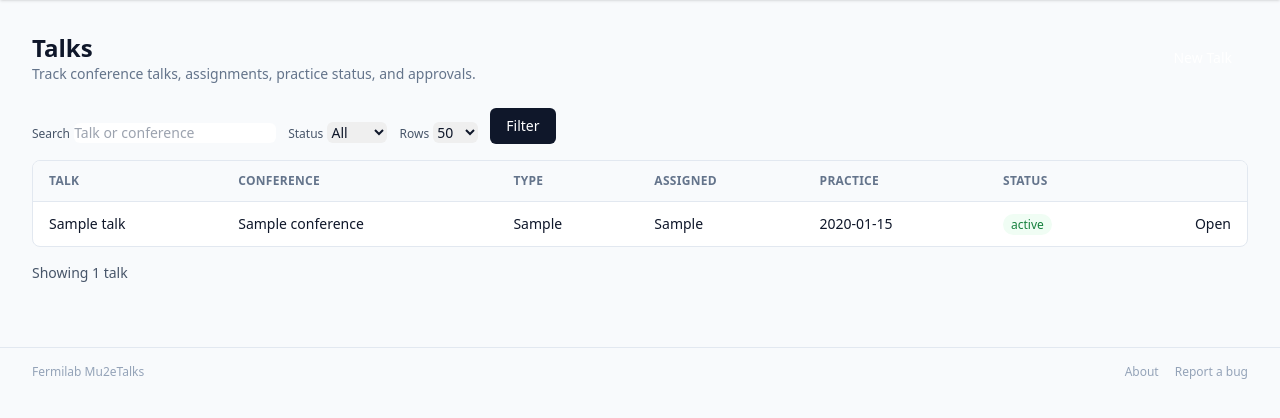
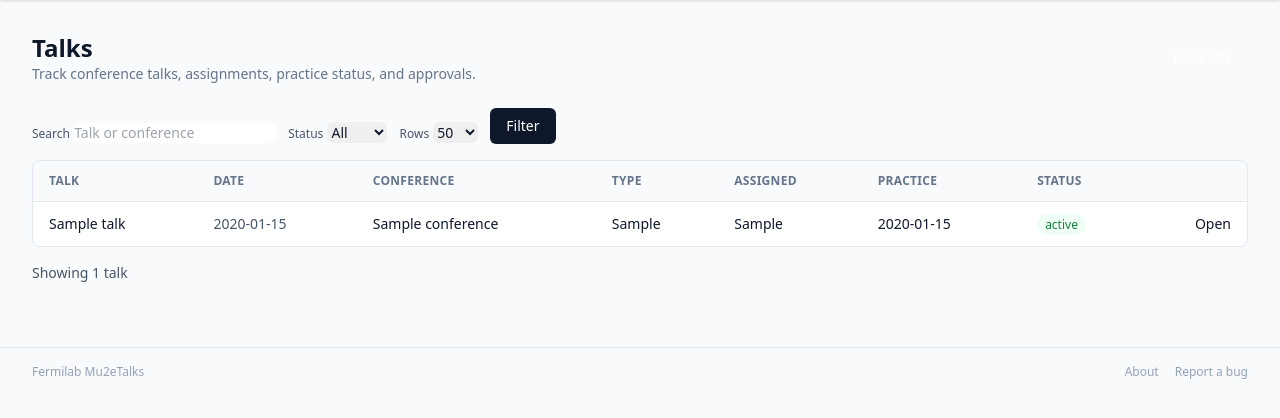
Before and after one commit to normanajn/mu2e-talks, a Django app: template apps/talks/templates/talks/list.html in a window 1280 px wide. Shown: the part 64-482 px from the top of the page. Run offline with Django 5.2, Linux system fonts and the light colour scheme; the template is opened without the code that fills it: most values are stand-ins (such as "Sample title", 1, 10 or a date in 2020); some libraries are stand-ins or nearby versions.

Commit message:
Talks list: add Date column, sortable headers, and attention row coloring
- Add conference start date column (default sort: newest first)
- All column headers are sort links with ↑/↓ indicators; sort and
  direction are preserved through filtering and pagination
- Row coloring for active/future talks: red if conference start ≤ 60
  days away, orange if talk is unassigned; no coloring once the
  conference is in the past or the talk is marked complete/given

Co-Authored-By: Claude Sonnet 4.6 <noreply@anthropic.com>

```diff
--- a/apps/talks/templates/talks/list.html
+++ b/apps/talks/templates/talks/list.html
@@ -15,6 +15,9 @@
 </div>
 
 <form method="get" class="mb-4 flex flex-wrap gap-3 items-end">
+  {# Preserve active sort when re-filtering #}
+  <input type="hidden" name="sort" value="{{ sort }}">
+  <input type="hidden" name="dir"  value="{{ sort_dir }}">
   <label class="block">
     <span class="text-xs font-medium text-slate-600">Search</span>
     <input type="search" name="q" value="{{ request.GET.q }}" class="mt-1 rounded-md border-slate-300 text-sm" placeholder="Talk or conference">
@@ -23,14 +26,14 @@
     <span class="text-xs font-medium text-slate-600">Status</span>
     <select name="status" class="mt-1 rounded-md border-slate-300 text-sm">
       <option value="">All</option>
-      <option value="draft" {% if request.GET.status == "draft" %}selected{% endif %}>Draft</option>
+      <option value="draft"  {% if request.GET.status == "draft"  %}selected{% endif %}>Draft</option>
       <option value="active" {% if request.GET.status == "active" %}selected{% endif %}>Active</option>
     </select>
   </label>
   <label class="block">
     <span class="text-xs font-medium text-slate-600">Rows</span>
     <select name="per_page" class="mt-1 rounded-md border-slate-300 text-sm">
-      <option value="50" {% if per_page == "50" %}selected{% endif %}>50</option>
+      <option value="50"  {% if per_page == "50"  %}selected{% endif %}>50</option>
       <option value="100" {% if per_page == "100" %}selected{% endif %}>100</option>
       <option value="200" {% if per_page == "200" %}selected{% endif %}>200</option>
       <option value="all" {% if per_page == "all" %}selected{% endif %}>All</option>
@@ -39,29 +42,98 @@
   <button class="bg-slate-900 text-white px-4 py-2 rounded-md text-sm">Filter</button>
 </form>
 
+{# ── Sortable table ──────────────────────────────────────────────────────── #}
+{% with fq=filter_query %}
 <div class="overflow-x-auto bg-white border border-slate-200 rounded-lg">
   <table class="min-w-full divide-y divide-slate-200 text-sm">
     <thead class="bg-slate-50 text-left text-xs font-semibold uppercase tracking-wide text-slate-500">
       <tr>
-        <th class="px-4 py-3">Talk</th>
-        <th class="px-4 py-3">Conference</th>
-        <th class="px-4 py-3">Type</th>
-        <th class="px-4 py-3">Assigned</th>
-        <th class="px-4 py-3">Practice</th>
-        <th class="px-4 py-3">Status</th>
+
+        {# ── Talk ── #}
+        <th class="px-4 py-3">
+          <a href="?{% if fq %}{{ fq }}&{% endif %}sort=talk&dir={% if sort == 'talk' and sort_dir == 'asc' %}desc{% else %}asc{% endif %}"
+             class="inline-flex items-center gap-1 hover:text-slate-700 {% if sort == 'talk' %}text-slate-700{% endif %}">
+            Talk
+            {% if sort == 'talk' %}{% if sort_dir == 'asc' %}<span>↑</span>{% else %}<span>↓</span>{% endif %}{% endif %}
+          </a>
+        </th>
+
+        {# ── Date (conference start) ── #}
+        <th class="px-4 py-3">
+          <a href="?{% if fq %}{{ fq }}&{% endif %}sort=date&dir={% if sort == 'date' and sort_dir == 'desc' %}asc{% else %}desc{% endif %}"
+             class="inline-flex items-center gap-1 hover:text-slate-700 {% if sort == 'date' %}text-slate-700{% endif %}">
+            Date
+            {% if sort == 'date' %}{% if sort_dir == 'asc' %}<span>↑</span>{% else %}<span>↓</span>{% endif %}{% endif %}
+          </a>
+        </th>
+
+        {# ── Conference ── #}
+        <th class="px-4 py-3">
+          <a href="?{% if fq %}{{ fq }}&{% endif %}sort=conference&dir={% if sort == 'conference' and sort_dir == 'asc' %}desc{% else %}asc{% endif %}"
+             class="inline-flex items-center gap-1 hover:text-slate-700 {% if sort == 'conference' %}text-slate-700{% endif %}">
+            Conference
+            {% if sort == 'conference' %}{% if sort_dir == 'asc' %}<span>↑</span>{% else %}<span>↓</span>{% endif %}{% endif %}
+          </a>
+        </th>
+
+        {# ── Type ── #}
+        <th class="px-4 py-3">
+          <a href="?{% if fq %}{{ fq }}&{% endif %}sort=type&dir={% if sort == 'type' and sort_dir == 'asc' %}desc{% else %}asc{% endif %}"
+             class="inline-flex items-center gap-1 hover:text-slate-700 {% if sort == 'type' %}text-slate-700{% endif %}">
+            Type
+            {% if sort == 'type' %}{% if sort_dir == 'asc' %}<span>↑</span>{% else %}<span>↓</span>{% endif %}{% endif %}
+          </a>
+        </th>
+
+        {# ── Assigned ── #}
+        <th class="px-4 py-3">
+          <a href="?{% if fq %}{{ fq }}&{% endif %}sort=assigned&dir={% if sort == 'assigned' and sort_dir == 'asc' %}desc{% else %}asc{% endif %}"
+             class="inline-flex items-center gap-1 hover:text-slate-700 {% if sort == 'assigned' %}text-slate-700{% endif %}">
+            Assigned
+            {% if sort == 'assigned' %}{% if sort_dir == 'asc' %}<span>↑</span>{% else %}<span>↓</span>{% endif %}{% endif %}
+          </a>
+        </th>
+
+        {# ── Practice ── #}
+        <th class="px-4 py-3">
+          <a href="?{% if fq %}{{ fq }}&{% endif %}sort=practice&dir={% if sort == 'practice' and sort_dir == 'asc' %}desc{% else %}asc{% endif %}"
+             class="inline-flex items-center gap-1 hover:text-slate-700 {% if sort == 'practice' %}text-slate-700{% endif %}">
+            Practice
+            {% if sort == 'practice' %}{% if sort_dir == 'asc' %}<span>↑</span>{% else %}<span>↓</span>{% endif %}{% endif %}
+          </a>
+        </th>
+
+        {# ── Status ── #}
+        <th class="px-4 py-3">
+          <a href="?{% if fq %}{{ fq }}&{% endif %}sort=status&dir={% if sort == 'status' and sort_dir == 'asc' %}desc{% else %}asc{% endif %}"
+             class="inline-flex items-center gap-1 hover:text-slate-700 {% if sort == 'status' %}text-slate-700{% endif %}">
+            Status
+            {% if sort == 'status' %}{% if sort_dir == 'asc' %}<span>↑</span>{% else %}<span>↓</span>{% endif %}{% endif %}
+          </a>
+        </th>
+
         <th class="px-4 py-3"></th>
       </tr>
     </thead>
     <tbody class="divide-y divide-slate-100">
       {% for talk in talks %}
-      <tr>
-        <td class="px-4 py-3 font-medium text-slate-900">{{ talk.talk_title }}{% if talk.plenary %}<span class="ml-2 text-xs text-mu2e-primary">Plenary</span>{% endif %}{% if talk.parallel %}<span class="ml-2 text-xs text-mu2e-primary">Parallel</span>{% endif %}</td>
-        <td class="px-4 py-3">{{ talk.conference.title|default:"-" }}</td>
+      {# Row attention coloring — skip if talk is already given or conf is in the past #}
+      {% with cs=talk.conference.start_date %}
+      <tr class="{% if talk.complete_given or cs and cs < today %}hover:bg-slate-50{% elif cs and cs <= sixty_days_from_now %}bg-red-50 hover:bg-red-100{% elif not talk.assigned_to %}bg-orange-50 hover:bg-orange-100{% else %}hover:bg-slate-50{% endif %}">
+        <td class="px-4 py-3 font-medium text-slate-900">
+          {{ talk.talk_title }}
+          {% if talk.plenary %}<span class="ml-2 text-xs text-mu2e-primary">Plenary</span>{% endif %}
+          {% if talk.parallel %}<span class="ml-2 text-xs text-mu2e-primary">Parallel</span>{% endif %}
+        </td>
+        <td class="px-4 py-3 whitespace-nowrap text-slate-600">
+          {{ cs|date:"Y-m-d"|default:"—" }}
+        </td>
+        <td class="px-4 py-3">{{ talk.conference.title|default:"—" }}</td>
         <td class="px-4 py-3">{{ talk.get_type_display }}</td>
         <td class="px-4 py-3">{{ talk.assigned_to|default:"Unassigned" }}</td>
-        <td class="px-4 py-3">
-          {{ talk.practice_talk_date|date:"Y-m-d"|default:"-" }}
-          {% if talk.practice_talk_complete %}<span class="ml-1 text-green-700">complete</span>{% endif %}
+        <td class="px-4 py-3 whitespace-nowrap">
+          {{ talk.practice_talk_date|date:"Y-m-d"|default:"—" }}
+          {% if talk.practice_talk_complete %}<span class="ml-1 text-green-700">✓</span>{% endif %}
         </td>
         <td class="px-4 py-3">
           <span class="rounded-full px-2 py-0.5 text-xs font-medium {% if talk.status == 'active' %}bg-green-50 text-green-700{% else %}bg-amber-50 text-amber-700{% endif %}">
@@ -72,12 +144,14 @@
           <a class="text-mu2e-primary hover:underline" href="{% url 'talks:detail' talk.pk %}">Open</a>
         </td>
       </tr>
+      {% endwith %}
       {% empty %}
-      <tr><td colspan="7" class="px-4 py-8 text-center text-slate-500">No talks found.</td></tr>
+      <tr><td colspan="8" class="px-4 py-8 text-center text-slate-500">No talks found.</td></tr>
       {% endfor %}
     </tbody>
   </table>
 </div>
+{% endwith %}
 
 {% if is_paginated %}
 <div class="mt-4 flex flex-wrap items-center justify-between gap-3 text-sm">
```
Also changed, not shown: apps/talks/views.py (+42 -4 lines).
